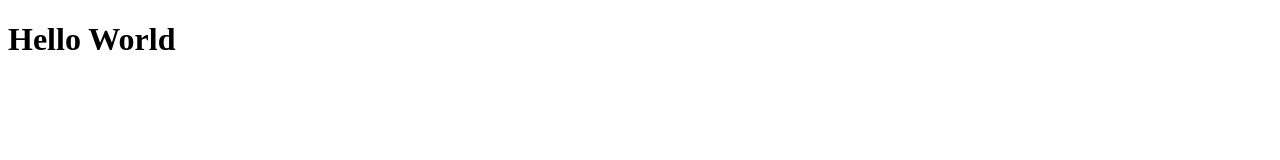
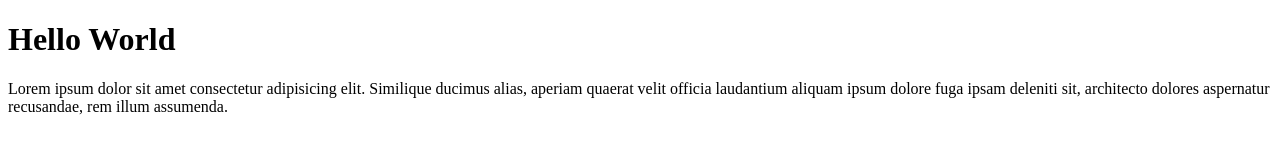
Before and after one commit to KevinGarro/Prueba, a plain HTML site: page index.html in a window 1280 px wide. Drawn offline with Linux system fonts and the light colour scheme.

Commit message:
Se agregó un párrafo-a

```diff
--- a/index.html
+++ b/index.html
@@ -7,5 +7,6 @@
 </head>
 <body>
     <h1>Hello World</h1>
+    <p>Lorem ipsum dolor sit amet consectetur adipisicing elit. Similique ducimus alias, aperiam quaerat velit officia laudantium aliquam ipsum dolore fuga ipsam deleniti sit, architecto dolores aspernatur recusandae, rem illum assumenda.</p>
 </body>
 </html>
```
